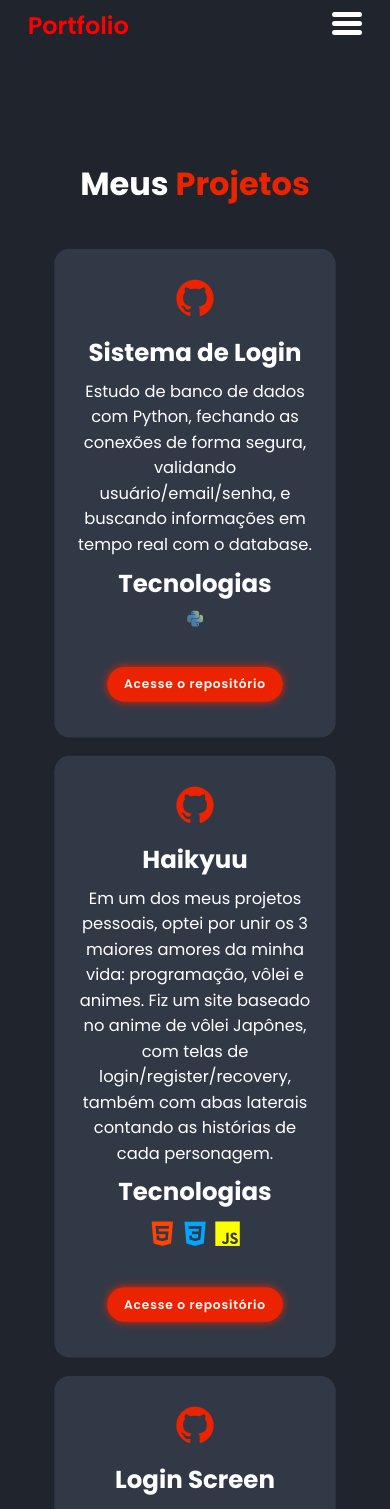
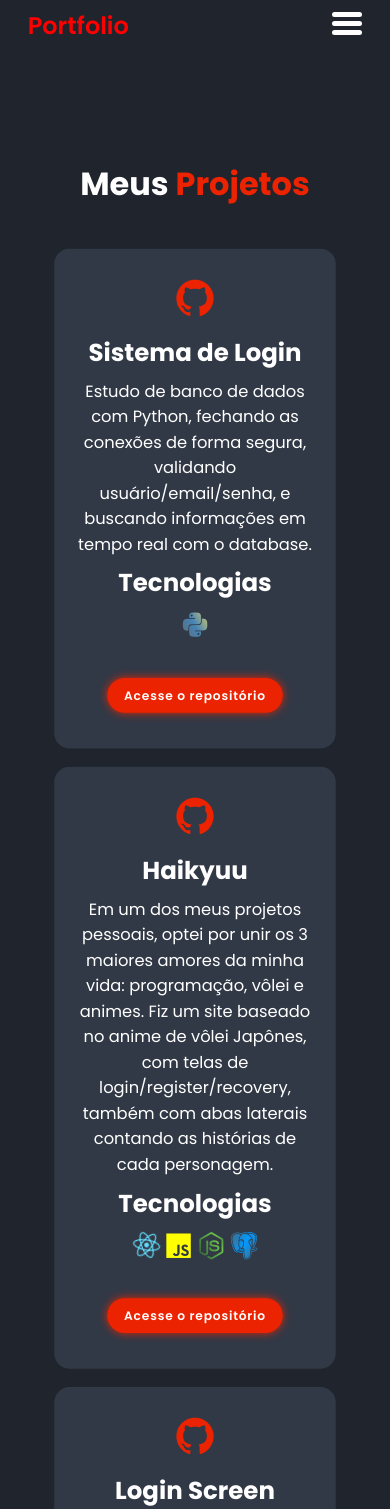
Before and after one commit to accsj/Portfolio, a React (Create React App) app: page /projetos in a window 390 px wide. Shown: the top 1509 px of the page. Built offline with nearby package versions, Linux system fonts and the light colour scheme.

Commit message:
Alteração de icones de tecnologias

```diff
--- a/src/componentes/AboutComponentes/DeveloperAbout/DevAbout.css
+++ b/src/componentes/AboutComponentes/DeveloperAbout/DevAbout.css
@@ -1,3 +1,9 @@
+.section-left-about {
+    text-align: center;
+    margin-left: 10rem;
+    margin-right: 2rem;
+}
+
 .developer-about {
     width: 30vw;
     margin-right: 1rem;
--- a/src/componentes/AboutComponentes/SectionRight/SectionRight.css
+++ b/src/componentes/AboutComponentes/SectionRight/SectionRight.css
@@ -1,9 +1,3 @@
-.section-left-about {
-    text-align: center;
-    margin-left: 10rem;
-    margin-right: 2rem;
-}
-
 .section-right-about {
     justify-content: center;
     text-align: left;
@@ -11,6 +5,7 @@
     margin-right: 5rem;
     font-size: 1rem;
     margin-bottom: 4rem;
+    cursor: default;
 }
 
 .section-right-about > h2 {
--- a/src/componentes/HomeComponentes/SectionLeft/SectionLeft.css
+++ b/src/componentes/HomeComponentes/SectionLeft/SectionLeft.css
@@ -2,6 +2,7 @@
     color: var(--text-color);
     display: block;
     font-size: 1.1rem;
+    cursor: default;
 }
 
 .left-content h3 {
--- a/src/componentes/ProjectsComponentes/Projetos/Projetos.css
+++ b/src/componentes/ProjectsComponentes/Projetos/Projetos.css
@@ -75,6 +75,21 @@
     color: rgb(0, 166, 255);
 }
 
+#logonodejs {
+    background:linear-gradient(-120deg, #215732, #6cc24a, #44883e, #333333);
+    -webkit-background-clip: text;
+    background-clip: text;
+    -webkit-text-fill-color: transparent;
+    font-size: 2.6rem;
+}
+
+#logopostgresql {
+    background:linear-gradient(120deg, #585858, #029aff, #585858);
+    -webkit-background-clip: text;
+    background-clip: text;
+    -webkit-text-fill-color: transparent;
+}
+
 #logoreact {
     color: rgb(97, 219, 251);
     font-size: 2.5rem;
@@ -110,6 +125,12 @@
     .cards > p {
         font-size: 2rem !important;
     }
+    #logopython {
+        font-size: 4rem;
+    }
+    #logonodejs {
+        font-size: 4rem;
+    }
     #logohtml {
         font-size: 4rem;
     }
@@ -119,8 +140,11 @@
     #logojs {
         font-size: 4rem;
     }
+    #logopostgresql {
+        font-size: 4rem;
+    }
     #logoreact {
-        font-size: 4rem !important;
+        font-size: 4rem;
     }
 }
 
--- a/src/componentes/ProjectsComponentes/Projetos/Projetos.jsx
+++ b/src/componentes/ProjectsComponentes/Projetos/Projetos.jsx
@@ -22,9 +22,11 @@ export default function Projetos() {
                         <h3>Haikyuu</h3>
                         <p>Em um dos meus projetos pessoais, optei por unir os 3 maiores amores da minha vida: programação, vôlei e animes. Fiz um site baseado no anime de vôlei Japônes, com telas de login/register/recovery, também com abas laterais contando as histórias de cada personagem. </p>
                         <h3>Tecnologias</h3>
-                        <p> <i id="logohtml" class='bx bxl-html5' ></i>
-                            <i id="logocss" class='bx bxl-css3' ></i>
+                        <p>
+                            <i id='logoreact' class='bx bxl-react'></i>
                             <i id="logojs" class='bx bxl-javascript'></i>
+                            <i id='logonodejs' class='bx bxl-nodejs'></i>
+                            <i id='logopostgresql' class='bx bxl-postgresql' ></i>
                         </p>
                         <ButtonGit  link='https://github.com/accsj/Haikyuu' text='Acesse o repositório'/>
                 </div>
```
